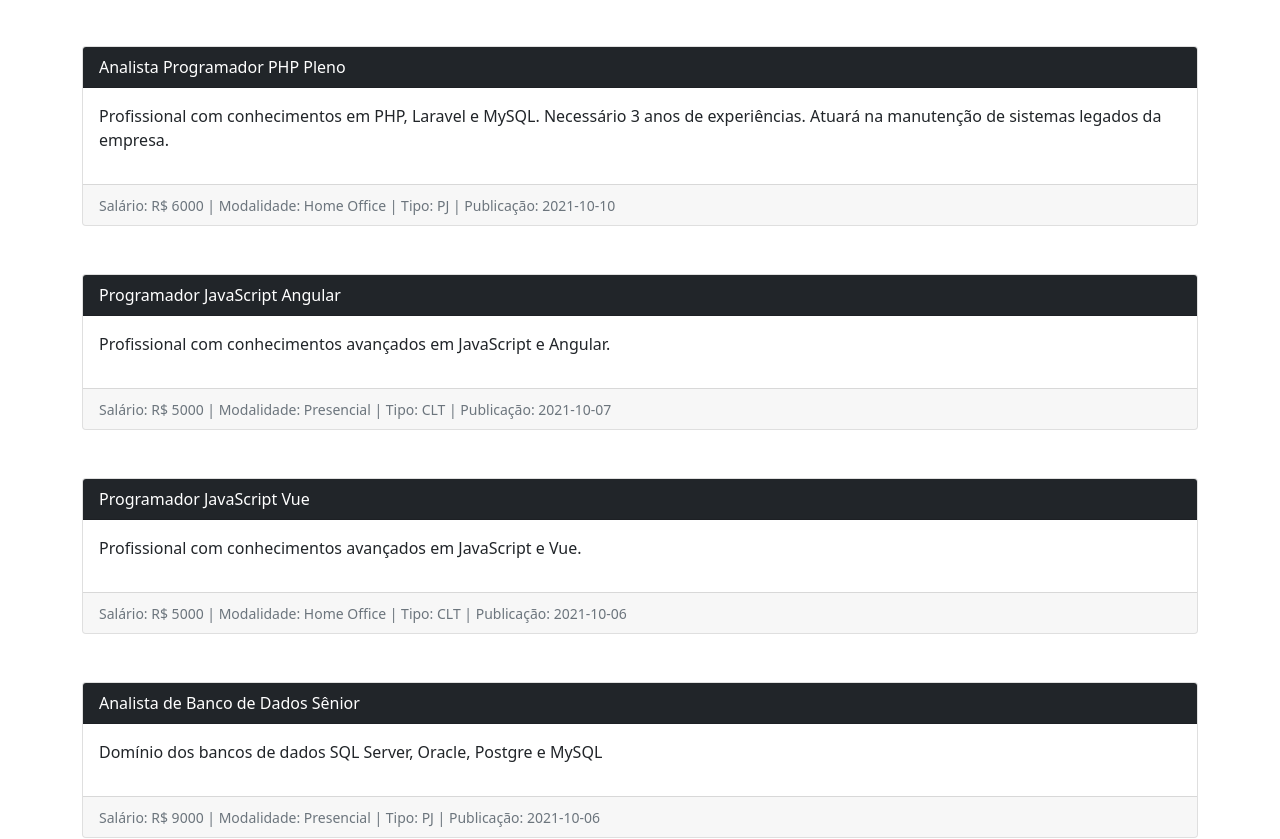
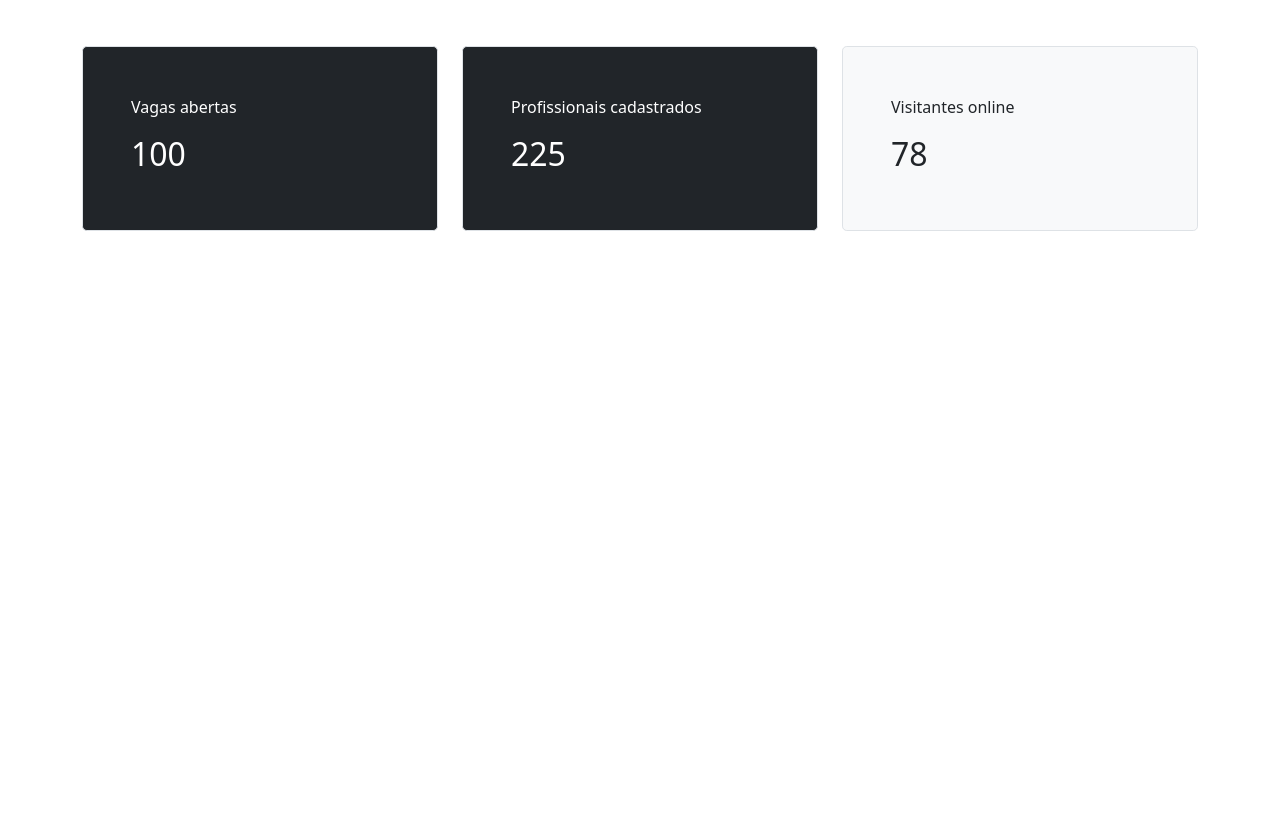
Before and after one commit to dudetheduck/CursoVueJS, a Vue app in the folder vagas-front/: page / in a window 1280 px wide. Shown: the part 530-1369 px from the top of the page. After the commit the page ends 800 px from the top, so only its background shows below. Built offline with nearby package versions, Linux system fonts and the light colour scheme.

Commit message:
VueJS Day 17

```diff
--- a/vagas-front/src/components/comuns/Vaga.vue
+++ b/vagas-front/src/components/comuns/Vaga.vue
@@ -1,11 +1,11 @@
 <template>
   <div class="card">
-          <div class="card-header bg-dark text-white">{{ tituloVagaTeste }}</div>
+    <div class="card-header bg-dark text-white">{{ titulo }}</div>
     <div class="card-body">
-            <p>{{ descricaoVaga }}</p>
+      <p>{{ descricao }}</p>
     </div>
     <div class="card-footer">
-            <small class="text-muted">Salário: R$ {{ salario }} | Modalidade: {{ modalidade }} | Tipo: {{ tipo }} | Publicação: {{ publicacao }}</small>
+      <small class="text-muted">Salário: R$ {{ salario }} | Modalidade: {{ getModalidade }} | Tipo: {{ getTipo }} | Publicação: {{ getPublicacao }}</small>
     </div>
   </div>
 </template>
@@ -13,6 +13,60 @@
 <script>
 export default {
   name: 'Vaga',
-        props: ['tituloVagaTeste', 'descricaoVaga', 'salario', 'modalidade', 'tipo', 'publicacao']
+  // props: ['tituloVagaTeste', 'descricaoVaga', 'salario', 'modalidade', 'tipo', 'publicacao'],
+  props: {
+    titulo: {
+      type: String,
+      required: true,
+      validator(p) {
+        // console.log('Prop: ', p)
+        if(p.length < 6) return false // Se estiver inválido
+        return true // Se estiver válido
+      }
+    },
+    descricao: {
+      type: String,
+      // default: 'O contratante não adicionou uma descrição para essa vaga'
+      default() {
+        return '*'.repeat(20)
+      }
+    },
+    salario: {
+      type: [ Number, String ],
+      required: true
+    },
+    modalidade: {
+      type: String,
+      required: true
+    },
+    tipo: {
+      type: String,
+      required: true
+    },
+    publicacao: {
+      type: String,
+      required: true
+    }
+  },
+  computed: {
+    getModalidade() {
+      switch(this.modalidade) {
+        case '1': return 'Home Office'
+        case '2': return 'Presencial'
+      }
+      return ''
+    },
+    getTipo() {
+      switch(this.modalidade) {
+        case '1': return 'CLT'
+        case '2': return 'PJ'
+      }
+      return ''
+    },
+    getPublicacao() {
+      let dataPublicacao = new Date(this.publicacao)
+      return dataPublicacao.toLocaleDateString('pt-BR')
+    }
+  }
 }
 </script>
--- a/vagas-front/src/components/views/Home.vue
+++ b/vagas-front/src/components/views/Home.vue
@@ -8,14 +8,7 @@
 
     <div class="row mt-5" v-for="(vaga, index) in vagas" :key="index">
       <div class="col">
-        <vaga
-          :titulo-vaga-teste="vaga.titulo"
-          :descricao-vaga="vaga.descricao"
-          :salario="vaga.salario"
-          :modalidade="vaga.modalidade"
-          :tipo="vaga.tipo"
-          :publicacao="vaga.publicacao"
-        />
+        <vaga v-bind="vaga" />
       </div>
     </div>
 
@@ -51,48 +44,7 @@
     },
     data: () => ({
       usuariosOnline: 0,
-      vagas: [
-      {
-        titulo: 'Analista Programador PHP Pleno',
-        descricao: 'Profissional com conhecimentos em PHP, Laravel e MySQL. Necessário 3 anos de experiências. Atuará na manutenção de sistemas legados da empresa.',
-        salario: 6000,
-        modalidade: 'Home Office',
-        tipo: 'PJ',
-        publicacao: '2021-10-10'
-      },
-      {
-        titulo: 'Programador JavaScript Angular',
-        descricao: 'Profissional com conhecimentos avançados em JavaScript e Angular.',
-        salario: 5000,
-        modalidade: 'Presencial',
-        tipo: 'CLT',
-        publicacao: '2021-10-07'
-      },
-      {
-        titulo: 'Programador JavaScript Vue',
-        descricao: 'Profissional com conhecimentos avançados em JavaScript e Vue.',
-        salario: 5000,
-        modalidade: 'Home Office',
-        tipo: 'CLT',
-        publicacao: '2021-10-06'
-      },
-      {
-        titulo: 'Analista de Banco de Dados Sênior',
-        descricao: 'Domínio dos bancos de dados SQL Server, Oracle, Postgre e MySQL',
-        salario: 9000,
-        modalidade: 'Presencial',
-        tipo: 'PJ',
-        publicacao: '2021-10-06'
-      },
-      {
-        titulo: 'Programador Web Júnior',
-        descricao: 'Conhecimentos básicos em HTML, CSS, JavaScript, Bootstrap, PHP e MySQL',
-        salario: 3000,
-        modalidade: 'Presencial',
-        tipo: 'CLT',
-        publicacao: '2021-10-05'
-      }
-    ]
+      vagas: []
     }),
     methods: {
       getUsuariosOnline() {
@@ -101,6 +53,10 @@
     },
     created() {
       setInterval(this.getUsuariosOnline, 1000) // A cada 1seg
+    },
+    //mounted() {
+    activated() {
+      this.vagas = JSON.parse(localStorage.getItem('vagas'))
     }
   }
 </script>
--- a/vagas-front/src/components/views/PublicarVaga.vue
+++ b/vagas-front/src/components/views/PublicarVaga.vue
@@ -1,12 +1,101 @@
 <template>
-  <div>
-    <h1>Componente Publicar Vaga</h1>
+  <div class="container py-4">
+    <div class="row">
+      <div class="col">
+        <h4>Apresente a sua vaga para milhares de profissionais e de graça</h4>
+      </div>
+    </div>
+
+    <div class="row mt-3">
+      <div class="col">
+        <label class="form-label">Título da Vaga</label>
+        <input type="text" class="form-control" v-model="titulo">
+        <div class="form-text">Por exemplo: Programador JavaScript e VueJS.</div>
+      </div>
+    </div>
+
+    <div class="row mt-3">
+      <div class="col">
+        <label class="form-label">Descrição</label>
+        <textarea type="text" class="form-control" v-model="descricao"></textarea>
+        <div class="form-text">Informe os detalhes da vaga.</div>
+      </div>
+    </div>
+
+    <div class="row mt-3">
+
+      <div class="col">
+        <label class="form-label">Salário</label>
+        <input type="number" class="form-control" v-model="salario">
+        <div class="form-text">Informe o Salário</div>
+      </div>
+
+      <div class="col">
+        <label class="form-label">Modalidade</label>
+        <select class="form-select" v-model="modalidade">
+          <option value="" disabled>Selecione</option>
+          <option value="1">Home Office</option>
+          <option value="2">Presencial</option>
+        </select>
+        <div class="form-text">Informe onde as atividades serão realizadas.</div>
+      </div>
+
+      <div class="col">
+        <label class="form-label">Tipo</label>
+        <select class="form-select" v-model="tipo">
+          <option value="" disabled>Selecione</option>
+          <option value="1">CLT</option>
+          <option value="2">PJ</option>
+        </select>
+        <div class="form-text">Informe o tipo de contratação.</div>
+      </div>
+
+    </div>
+
+    <div class="row mt-3">
+      {{ titulo }} | {{ descricao }} | {{ salario }} | {{ modalidade }} | {{ tipo }}
+      <div class="col">
+        <button type="submit" class="btn btn-primary" @click="salvarVaga()">Cadastrar</button>
+      </div>
+    </div>
+
   </div>
 </template>
 
 <script>
   export default {
-    name: 'PublicarVaga'
+    name: 'PublicarVaga',
+    data: () => ({
+      titulo: '',
+      descricao: '',
+      salario: '',
+      modalidade: '',
+      tipo: ''
+    }),
+    methods: {
+      salvarVaga() {
+
+        let tempoDecorrido = Date.now()
+        let dataAtual = new Date(tempoDecorrido)
+
+        let vagas = JSON.parse(localStorage.getItem('vagas'))
+        // console.log(vagas)
+
+        if(!vagas) vagas = []
+
+        vagas.push({
+          titulo: this.titulo,
+          descricao: this.descricao,
+          salario: this.salario,
+          modalidade: this.modalidade,
+          tipo: this.tipo,
+          publicacao: dataAtual.toISOString() // data e hora no time zone UTC
+        })
+
+        localStorage.setItem('vagas', JSON.stringify(vagas))
+
+      }
+    }
   }
 </script>
 
```
Lines whose indentation alone changed are shown as unchanged.
